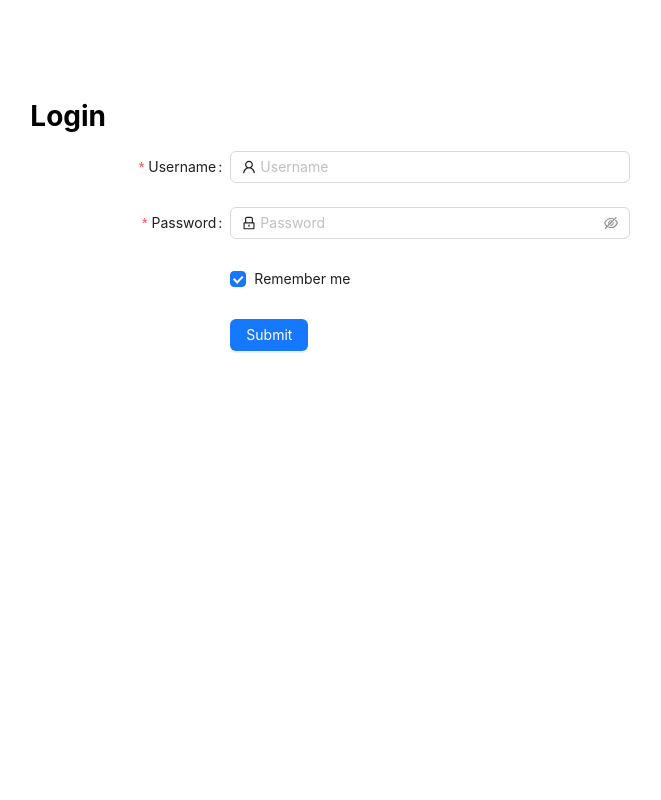
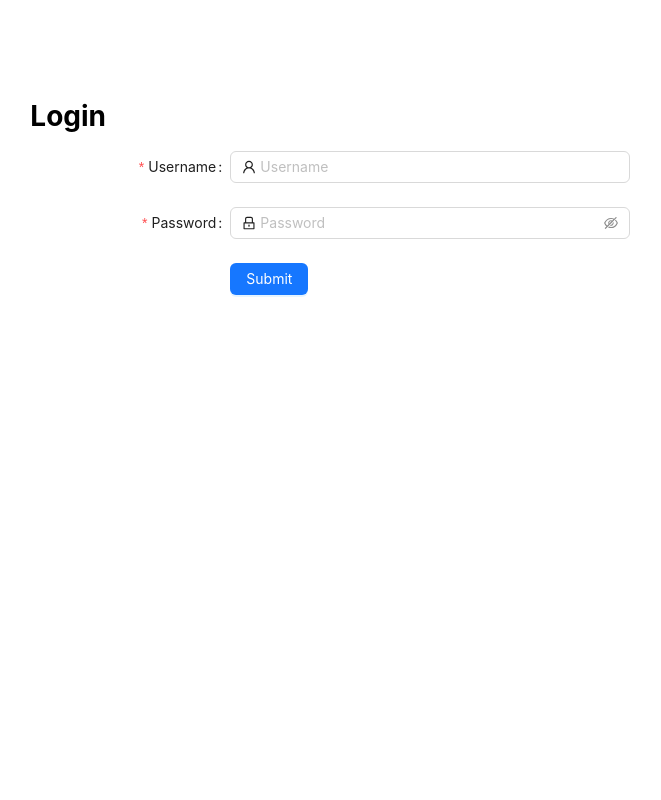
Before and after one commit to Ashtonlim/sting, a React (Vite) app in the folder client/: page /login in a window 1280 px wide. Shown: the top 800 px of the page, without its empty margins (23-684 px from the left). Built offline with nearby package versions, Linux system fonts and the light colour scheme; no server answers.

Commit message:
removed remember me from login

```diff
--- a/client/src/pages/Login/Login.jsx
+++ b/client/src/pages/Login/Login.jsx
@@ -1,6 +1,6 @@
 import { useSelector, useDispatch } from "react-redux";
 import { useNavigate } from "react-router-dom";
-import { Button, Checkbox, Form, Input } from "antd";
+import { Button, Form, Input } from "antd";
 import { LockOutlined, UserOutlined } from "@ant-design/icons";
 
 import LayoutOne from "/src/components/LayoutOne";
@@ -86,17 +86,6 @@ const Login = () => {
           </Form.Item>
 
           <Form.Item
-            name="remember"
-            valuePropName="checked"
-            wrapperCol={{
-              offset: 8,
-              span: 16,
-            }}
-          >
-            <Checkbox>Remember me</Checkbox>
-          </Form.Item>
-
-          <Form.Item
             wrapperCol={{
               offset: 8,
               span: 16,
```
